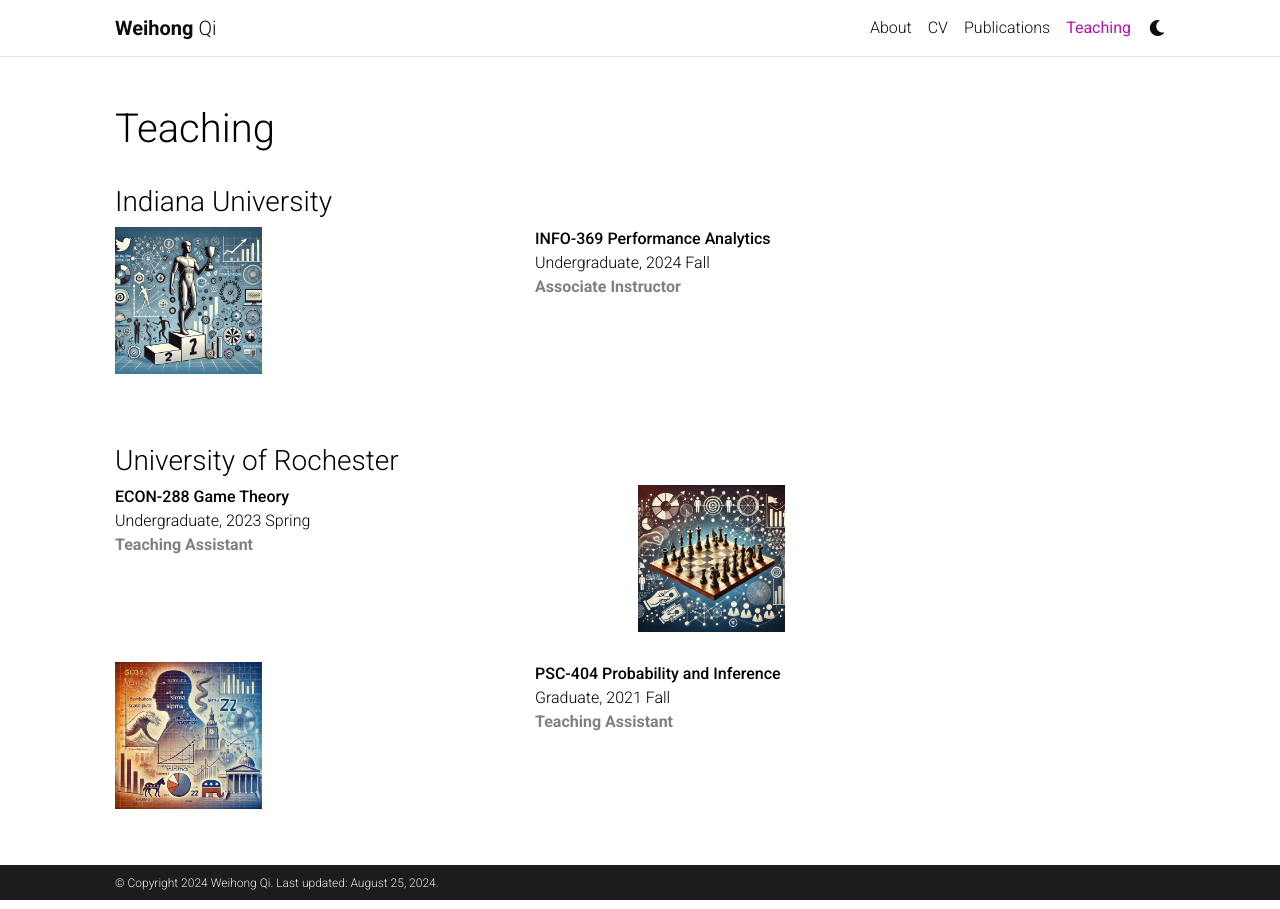
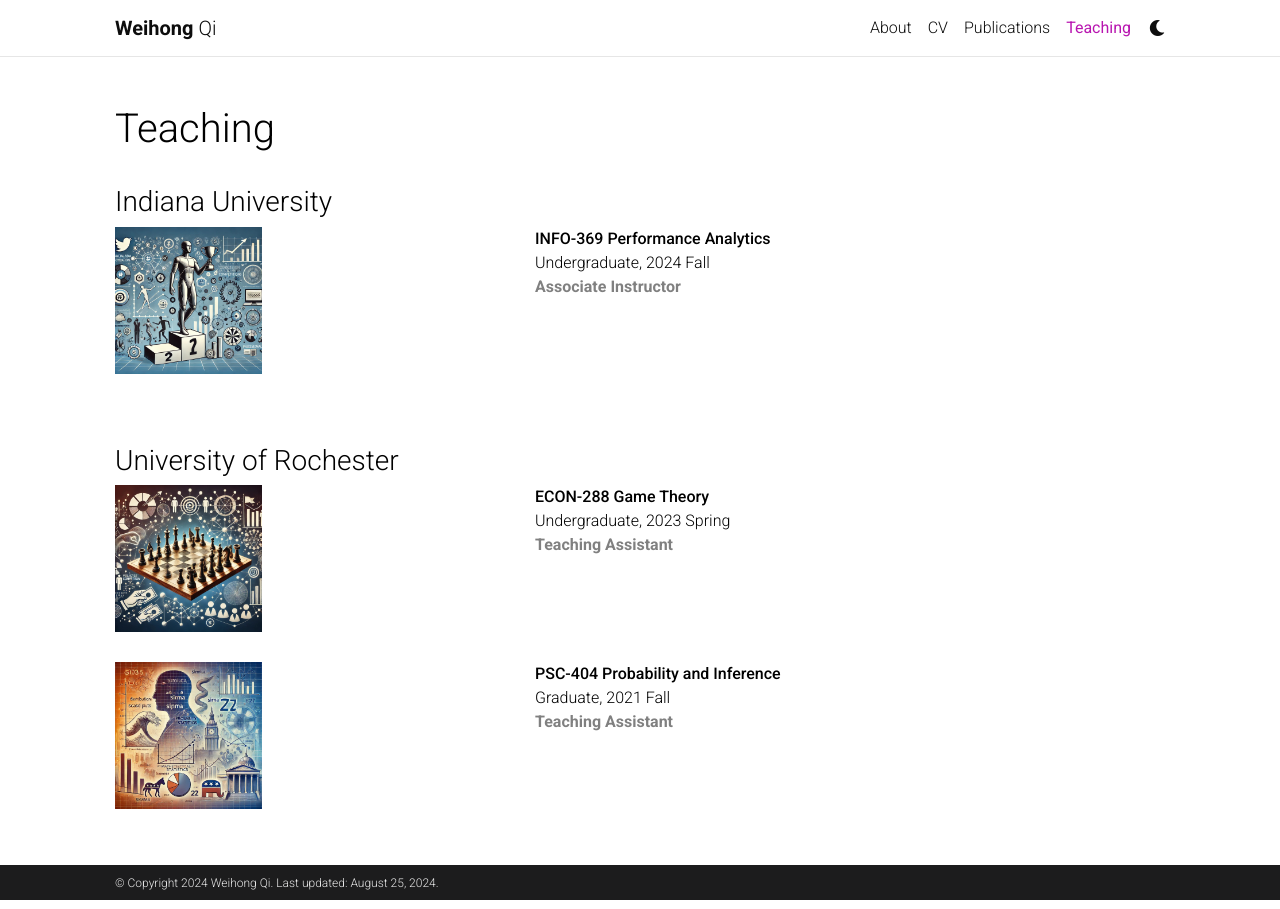
Before and after one commit to WeihongQ/weihongq.github.io, a Jekyll site: the page built from _pages/teaching.md, in a window 1280 px wide. Built offline with Jekyll 4.4.1, drawn with Linux system fonts in a browser that asks for light colours; comment, search, counter and statistics services are not loaded; a style sheet for code colours, icons or effects is not loaded.

Commit message:
test new changes

```diff
--- a/_pages/teaching.md
+++ b/_pages/teaching.md
@@ -24,16 +24,17 @@
 
 ### University of Rochester
 <div style="overflow: auto; margin-bottom: 30px;">
-  <div style="float: right; width: 35%; text-align: right; margin-right: 380px;">
+  <div style="float: left; width: 35%; text-align: left;">
     <img src="/assets/img/teaching/econ-288.jpg" alt="Figure" style="max-width: 40%; height: auto;">
   </div>
 
-  <div style="float: left; width: 25%;">
+  <div style="float: right; width: 60%;">
     <strong>ECON-288 Game Theory</strong> <br/>
     Undergraduate, 2023 Spring <br/>
     <span style="color: grey; font-weight: bold;">Teaching Assistant</span> <br/>
   </div>
 </div>
+
 
 <div style="overflow: auto; margin-bottom: 30px;">
   <div style="float: left; width: 35%; text-align: left;">
```
